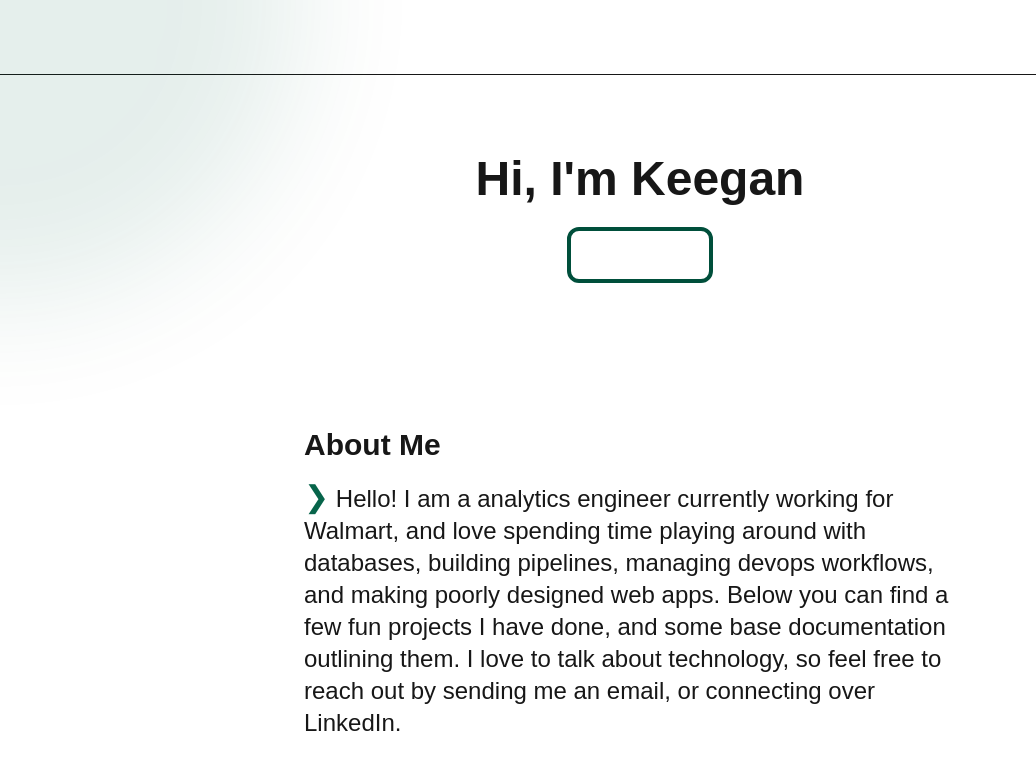
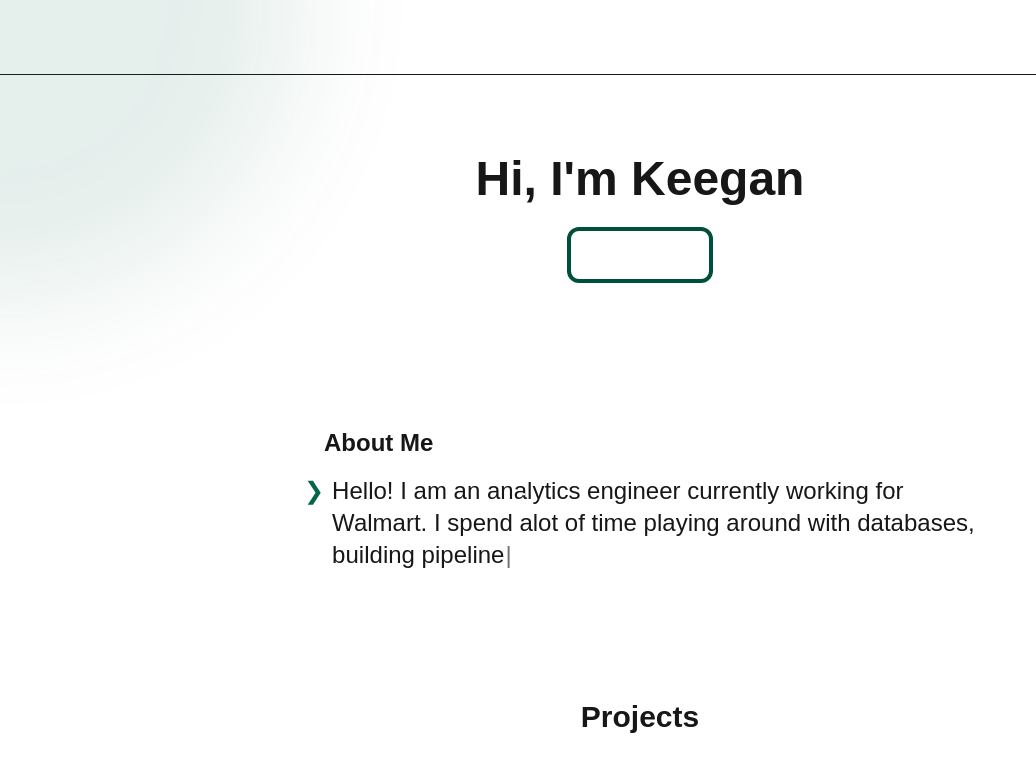
Before and after one commit to dbo-keeganpatton/personal-website-2.0, a Next.js app: page / in a window 1280 px wide. Shown: the top 773 px of the page, without its empty margins (0-1036 px from the left). Built offline with nearby package versions, Linux system fonts and the light colour scheme.

Commit message:
add typewriter for about blurb

```diff
--- a/app/globals.css
+++ b/app/globals.css
@@ -1,13 +1,15 @@
 @import "tailwindcss";
 
-
-.iframe-style {
-    border: 2px solid;
-    border-color: #880808;
-    border-radius: 10px;
-    overflow: hidden;
+.blink_me {
+  animation: blinker 1s linear infinite;
 }
 
+
+@keyframes blinker {
+  50% {
+    opacity: 0;
+  }
+}
 
 
 @keyframes dust-reveal {
@@ -23,16 +25,17 @@
   }
 }
 
+
 .animate-dust-reveal {
   animation: dust-reveal 3s linear forwards;
 }
-
 
 
 :root {
   --background: #ffffff;
   --foreground: #171717;
 }
+
 
 @theme inline {
   --color-background: var(--background);
@@ -41,12 +44,14 @@
   --font-mono: var(--font-geist-mono);
 }
 
+
 @media (prefers-color-scheme: dark) {
   :root {
     --background: #0a0a0a;
     --foreground: #ededed;
   }
 }
+
 
 body {
   background: var(--background);
@@ -71,6 +76,7 @@ body {
   width: 100%;
   height: 100%;
 }
+
 
 #stars {
   width: 1px;
--- a/components/About.tsx
+++ b/components/About.tsx
@@ -1,18 +1,37 @@
-export default function About() {
-  return (
-        <section className="py-16 max-w-2xl mx-auto">
-            <h2 className="text-3xl font-semibold mb-4">About Me</h2>
+'use client'
+import dynamic from "next/dynamic";
+
+const Typewriter = dynamic(() => import("typewriter-effect"), {
+    ssr: false,
+});
 
 
-            <p className="text-2xl">
-            <span className="animate-pulse text-3xl  text-emerald-800" >❯</span>  Hello!
-             I am a analytics engineer currently working for Walmart, and love spending time
-             playing around with databases, building pipelines, managing devops workflows, and
-             making poorly designed web apps. Below you can find a few fun projects I have done,
-             and some base documentation outlining them. I love to talk about technology, so
-             feel free to reach out by sending me an email, or connecting over LinkedIn.
-            </p>
+export default function About() {
+    return (
+        <section className="py-16 max-w-2xl mx-auto">
+            <h2 className="text-2xl font-semibold mb-4 pl-5">About Me</h2>
+            <div className="text-2xl flex items-start">
+                <span className="text-2xl animate-pulse text-emerald-800 mr-2">❯</span>
 
-        </section>
-    )
+                <Typewriter
+
+                    options={{
+
+                        strings: [
+                            `Hello! I am an analytics engineer currently working for Walmart.
+                            I spend alot of time playing around with databases, building pipelines,
+                            managing devops workflows, and making poorly designed web apps.
+                            Below you can find a few fun projects I have done, and some base
+                            documentation outlining them. I love to talk about technology,
+                            so feel free to reach out by sending me an email, or connecting
+                            over LinkedIn.`
+                        ],
+            autoStart: true,
+            loop: true,
+            delay: 20,
+          }}
+        />
+      </div>
+    </section>
+  );
 }
--- a/package.json
+++ b/package.json
@@ -12,7 +12,8 @@
     "next": "15.5.2",
     "postcss": "^8.5.6",
     "react": "19.1.0",
-    "react-dom": "19.1.0"
+    "react-dom": "19.1.0",
+    "typewriter-effect": "^2.22.0"
   },
   "devDependencies": {
     "@eslint/eslintrc": "^3",
```
Also changed, not shown: 1 other file (tests, documents, lock files or other folders).
